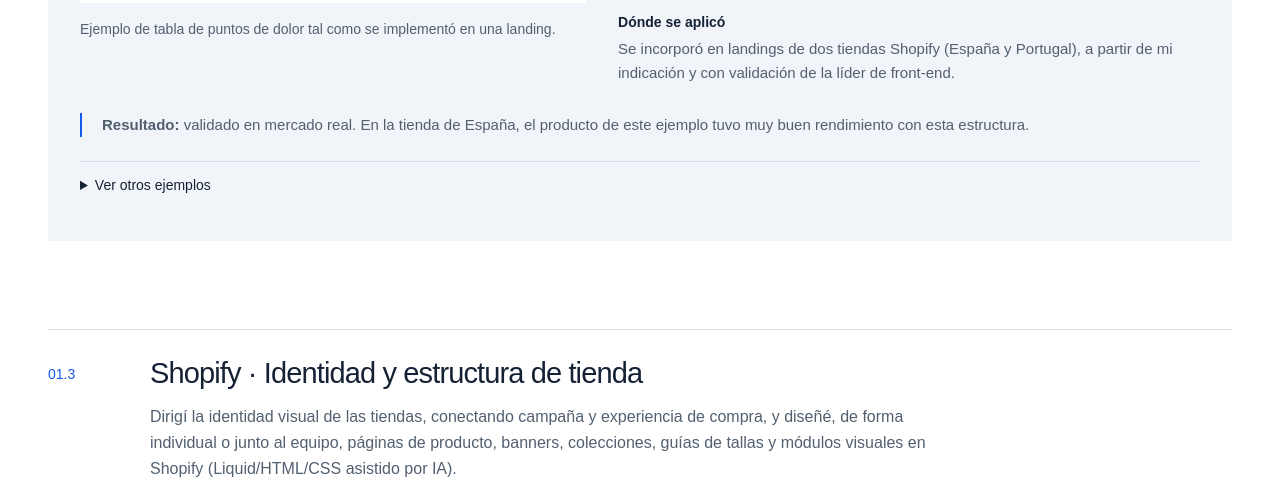
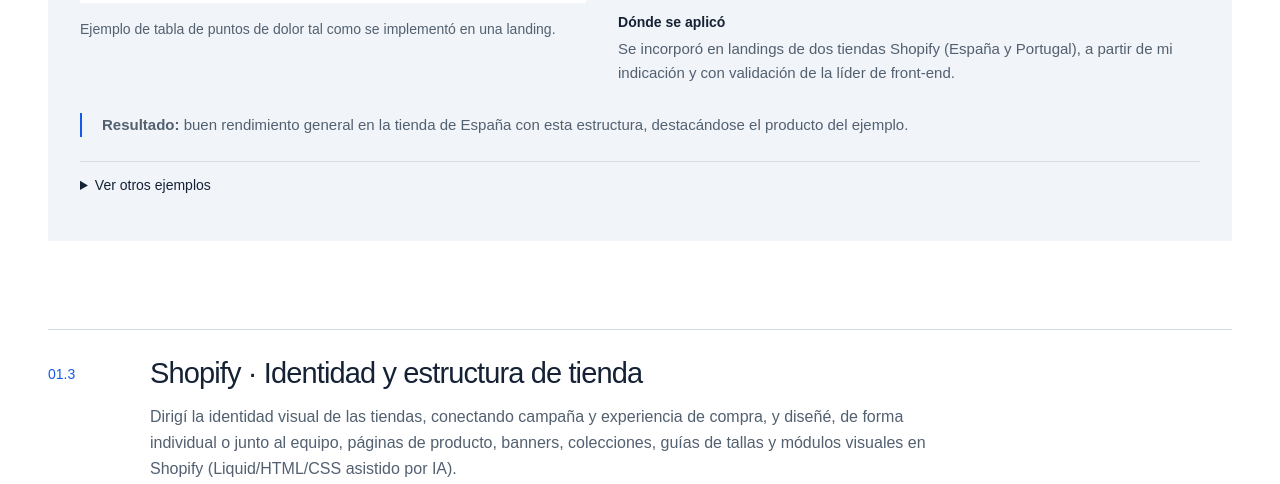
Before and after one commit to lucianasquarzon/lucianasquarzon.github.io, a plain HTML site: page index.html in a window 1280 px wide. Shown: the part 2983-3467 px from the top of the page. Drawn offline with Linux system fonts and the light colour scheme.

Commit message:
Add files via upload

```diff
--- a/index.html
+++ b/index.html
@@ -33,7 +33,7 @@
 <li><strong>Cómo funciona</strong><p>Parte de una sola indicación (desarrollar la tabla para la landing en cuestión) y ordena los problemas del cliente en situaciones reconocibles ("Estas zapatillas son para ti si…"), cada una ligada a un atributo del producto. En este ejemplo, cinco situaciones: cansancio tras horas de pie, calzado sin cordones, tejido transpirable, molestias por roce y suela flexible y ligera.</p></li>
 <li><strong>Dónde se aplicó</strong><p>Se incorporó en landings de dos tiendas Shopify (España y Portugal), a partir de mi indicación y con validación de la líder de front-end.</p></li>
 </ul></div>
-<p class="case-note"><strong>Resultado:</strong> validado en mercado real. En la tienda de España, el producto de este ejemplo tuvo muy buen rendimiento con esta estructura.</p>
+<p class="case-note"><strong>Resultado:</strong> buen rendimiento general en la tienda de España con esta estructura, destacándose el producto del ejemplo.</p>
 <details class="more-mockups"><summary>Ver otros ejemplos</summary><div class="visual-grid brand-grid"><figure><button type="button" title="Ampliar imagen" class="image-open" data-caption="Tabla de puntos de dolor aplicada a un vestido." aria-label="Ampliar tabla de puntos de dolor de vestido"><img src="assets/puntos-de-dolor-ejemplo-2.png" data-full="assets/puntos-de-dolor-ejemplo-2.png" width="683" height="533" loading="lazy" decoding="async" alt="Tabla &quot;Este vestido es para ti si&quot; con cinco situaciones sobre frescura, corte holgado, mangas, escote y tejido."></button><figcaption>Tabla de puntos de dolor aplicada a un vestido.</figcaption></figure><figure><button type="button" title="Ampliar imagen" class="image-open" data-caption="Tabla de puntos de dolor aplicada a zapatos." aria-label="Ampliar tabla de puntos de dolor de zapatos"><img src="assets/puntos-de-dolor-ejemplo-3.png" data-full="assets/puntos-de-dolor-ejemplo-3.png" width="691" height="519" loading="lazy" decoding="async" alt="Tabla &quot;Estos zapatos son para ti si&quot; con cinco situaciones sobre altura, estilo, comodidad, estabilidad y combinación."></button><figcaption>Tabla de puntos de dolor aplicada a zapatos.</figcaption></figure></div></details>
 </article>
 
```
